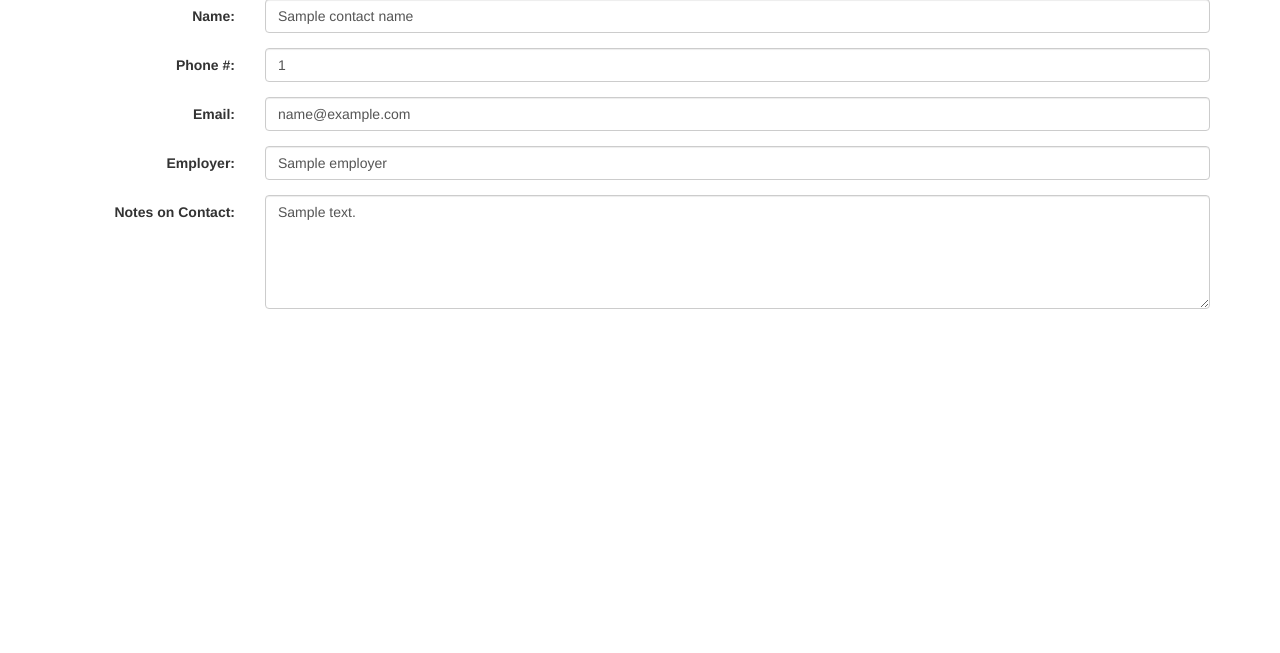
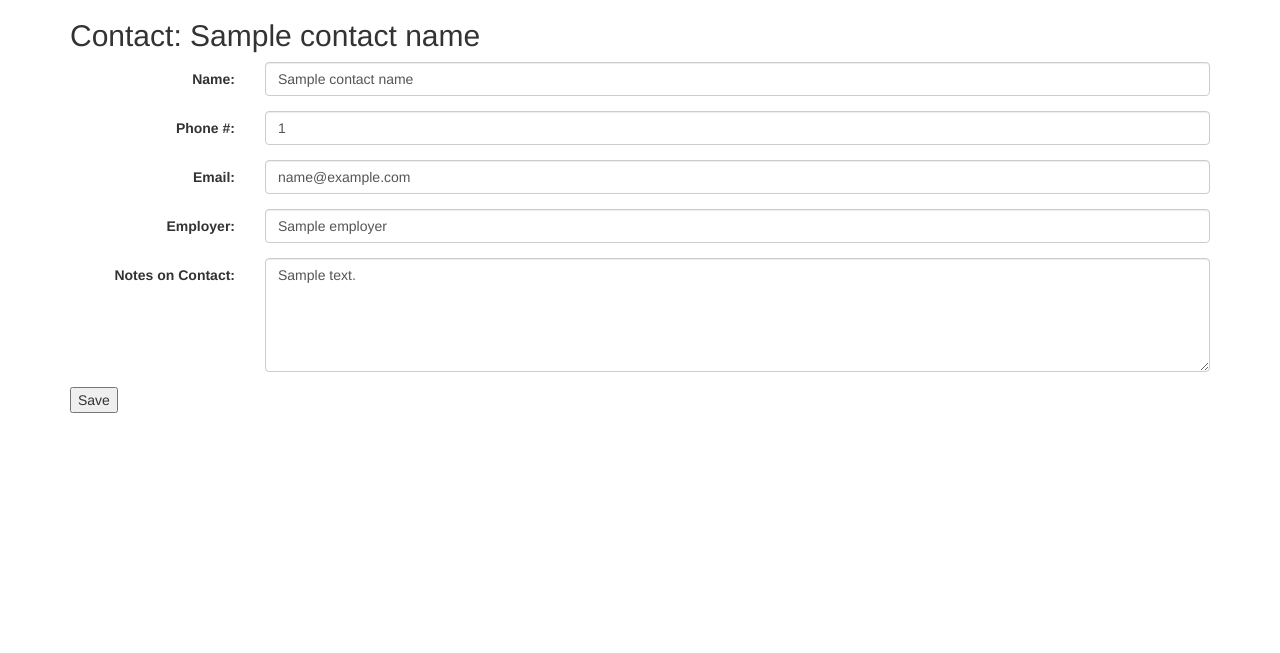
Before and after one commit to syoder15/CS98GroupProject, a Django app: template cs98jam/jam/templates/jam/contacts/contact_page_edit.html in a window 1280 px wide. Shown: the part 71-724 px from the top of the page. Run offline with Django 3.2, Linux system fonts and the light colour scheme; the template is opened without the code that fills it: most values are stand-ins (such as "Sample title", 1, 10 or a date in 2020); form fields are guessed from the names that the template uses; some libraries are stand-ins or nearby versions.

Commit message:
Re-added title and submit button

```diff
--- a/cs98jam/jam/templates/jam/contacts/contact_page_edit.html
+++ b/cs98jam/jam/templates/jam/contacts/contact_page_edit.html
@@ -10,6 +10,8 @@
 
 {% block content %}
 <div class="container">
+	<h2> Contact: {{ contact_name }}</h2>
+
 	<form name="contact_form" class="contact_form form-horizontal" method="POST">
 		{% csrf_token %}
 		<div class="form-group">
@@ -49,6 +51,10 @@
 				<textarea class="form-control" rows="5" id="comment">{{ notes }}</textarea>
 			</div>
 		</div>
+
+		<input class="button" type="submit" value="Save"/>
+
+	</form>
 
 {% endblock %}
 
```
